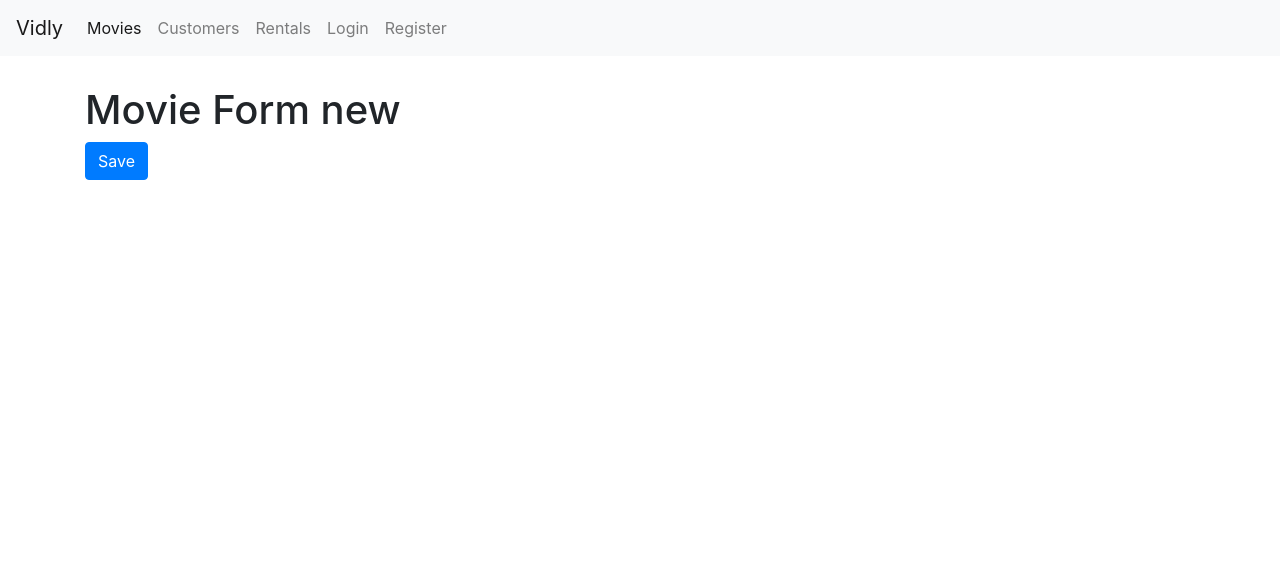
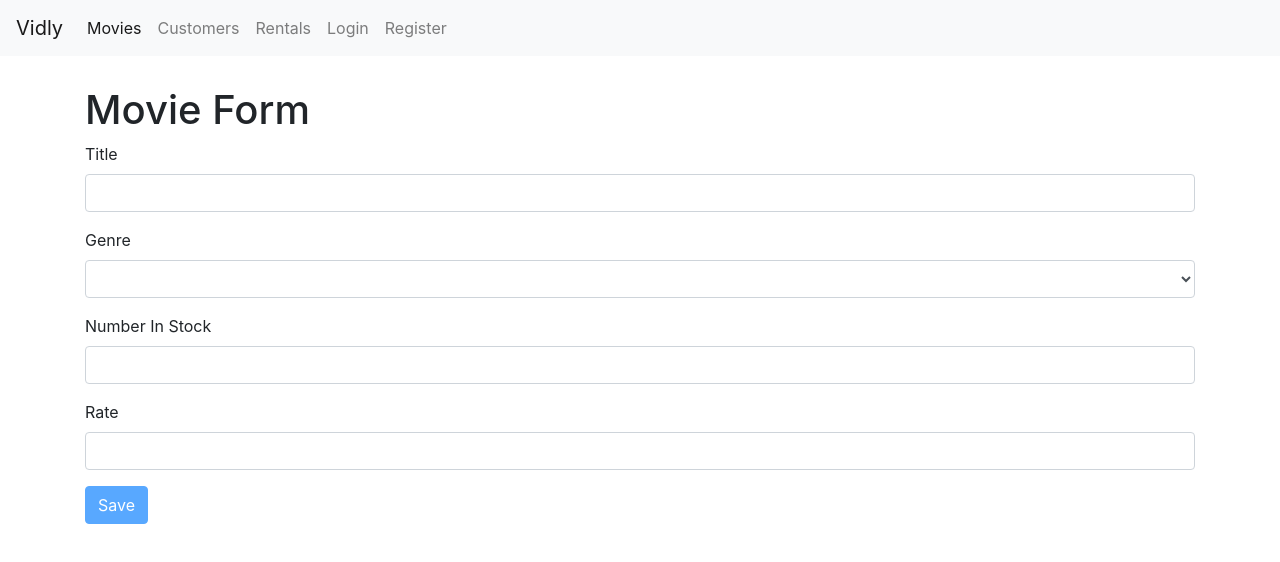
Before and after one commit to karanbhatia5757/MoviesStoreApplication, a React (Create React App) app: page /movies/new in a window 1280 px wide. Shown: the top 562 px of the page. Built offline with nearby package versions, Linux system fonts and the light colour scheme.

Commit message:
Added a Movie Form to add a new Movie.

```diff
--- a/src/components/common/form.jsx
+++ b/src/components/common/form.jsx
@@ -1,6 +1,7 @@
 import React, { Component } from "react";
 import Joi from "joi-browser";
 import Input from "./input";
+import Select from "./select.jsx";
 
 class Form extends Component {
   state = {
@@ -63,6 +64,21 @@
       />
     );
   }
+
+  renderSelect(name, label, options) {
+    const { data, errors } = this.state;
+
+    return (
+      <Select
+        name={name}
+        value={data[name]}
+        label={label}
+        options={options}
+        onChange={this.handleChange}
+        error={errors[name]}
+      />
+    );
+  }
 }
 
 export default Form;
--- /dev/null
+++ b/src/components/common/select.jsx
@@ -0,0 +1,20 @@
+import React from "react";
+
+const Select = ({ name, label, options, error, ...rest }) => {
+  return (
+    <div className="form-group">
+      <label htmlFor={name}>{label}</label>
+      <select name={name} id={name} {...rest} className="form-control">
+        <option value="" />
+        {options.map(option => (
+          <option key={option._id} value={option._id}>
+            {option.name}
+          </option>
+        ))}
+      </select>
+      {error && <div className="alert alert-danger">{error}</div>}
+    </div>
+  );
+};
+
+export default Select;
--- a/src/components/movieForm.jsx
+++ b/src/components/movieForm.jsx
@@ -1,17 +1,80 @@
 import React from "react";
+import Joi from "joi-browser";
+import Form from "./common/form";
+import { getMovie, saveMovie } from "../services/fakeMovieService";
+import { getGenres } from "../services/fakeGenreService";
 
-const MovieForm = ({ match, history }) => {
-  return (
-    <div>
-      <h1>Movie Form {match.params.id} </h1>
-      <button
-        className="btn btn-primary"
-        onClick={() => history.push("/movies")}
-      >
-        Save
-      </button>
-    </div>
-  );
-};
+class MovieForm extends Form {
+  state = {
+    data: {
+      title: "",
+      genreId: "",
+      numberInStock: "",
+      dailyRentalRate: ""
+    },
+    genres: [],
+    errors: {}
+  };
+
+  schema = {
+    _id: Joi.string(),
+    title: Joi.string()
+      .required()
+      .label("Title"),
+    genreId: Joi.string()
+      .required()
+      .label("Genre"),
+    numberInStock: Joi.number()
+      .required()
+      .min(0)
+      .max(100)
+      .label("Number in Stock"),
+    dailyRentalRate: Joi.number()
+      .required()
+      .min(0)
+      .max(100)
+      .label("Daily Rental Rate")
+  };
+
+  componentDidMount() {
+    const genres = getGenres();
+    this.setState({ genres });
+
+    const movieId = this.props.match.params.id;
+
+    if (movieId === "new") return;
+
+    const movie = getMovie(movieId);
+
+    if (!movie) return this.props.history.replace("/not-found");
+
+    this.setState({ data: this.maptoViewModel(movie) });
+  }
+
+  maptoViewModel(movie) {
+    return {
+      _id: movie._id,
+      title: movie.title,
+      genreId: movie.genre._id,
+      numberInStock: movie.numberInStock,
+      dailyRentalRate: movie.dailyRentalRate
+    };
+  }
+
+  render() {
+    return (
+      <div>
+        <h1>Movie Form</h1>
+        <form onSubmit={this.handleSubmit}>
+          {this.renderInput("title", "Title")}
+          {this.renderSelect("genreId", "Genre", this.state.genres)}
+          {this.renderInput("numberInStock", "Number In Stock", "number")}
+          {this.renderInput("dailyRentalRate", "Rate")}
+          {this.renderButton("Save")}
+        </form>
+      </div>
+    );
+  }
+}
 
 export default MovieForm;
--- a/src/components/movies.jsx
+++ b/src/components/movies.jsx
@@ -6,6 +6,7 @@
 import ListGroup from "./common/listGroup.jsx";
 import { getGenres } from "../services/fakeGenreService";
 import _ from "lodash";
+import { Link } from "react-router-dom";
 
 class Movies extends Component {
   state = {
@@ -86,6 +87,13 @@
           />
         </div>
         <div className="col">
+          <Link
+            to="/movies/new"
+            className="btn btn-primary"
+            style={{ marginBottom: 20 }}
+          >
+            New Movie
+          </Link>
           <p>Showing {totalCount} movies</p>
           <MoviesTable
             movies={movies}
--- a/src/services/fakeMovieService.js
+++ b/src/services/fakeMovieService.js
@@ -78,13 +78,13 @@
 
 export function saveMovie(movie) {
   let movieInDb = movies.find(m => m._id === movie._id) || {};
-  movieInDb.name = movie.name;
+  movieInDb.title = movie.title;
   movieInDb.genre = genresAPI.genres.find(g => g._id === movie.genreId);
   movieInDb.numberInStock = movie.numberInStock;
   movieInDb.dailyRentalRate = movie.dailyRentalRate;
 
   if (!movieInDb._id) {
-    movieInDb._id = Date.now();
+    movieInDb._id = Date.now().toString();
     movies.push(movieInDb);
   }
 
```
